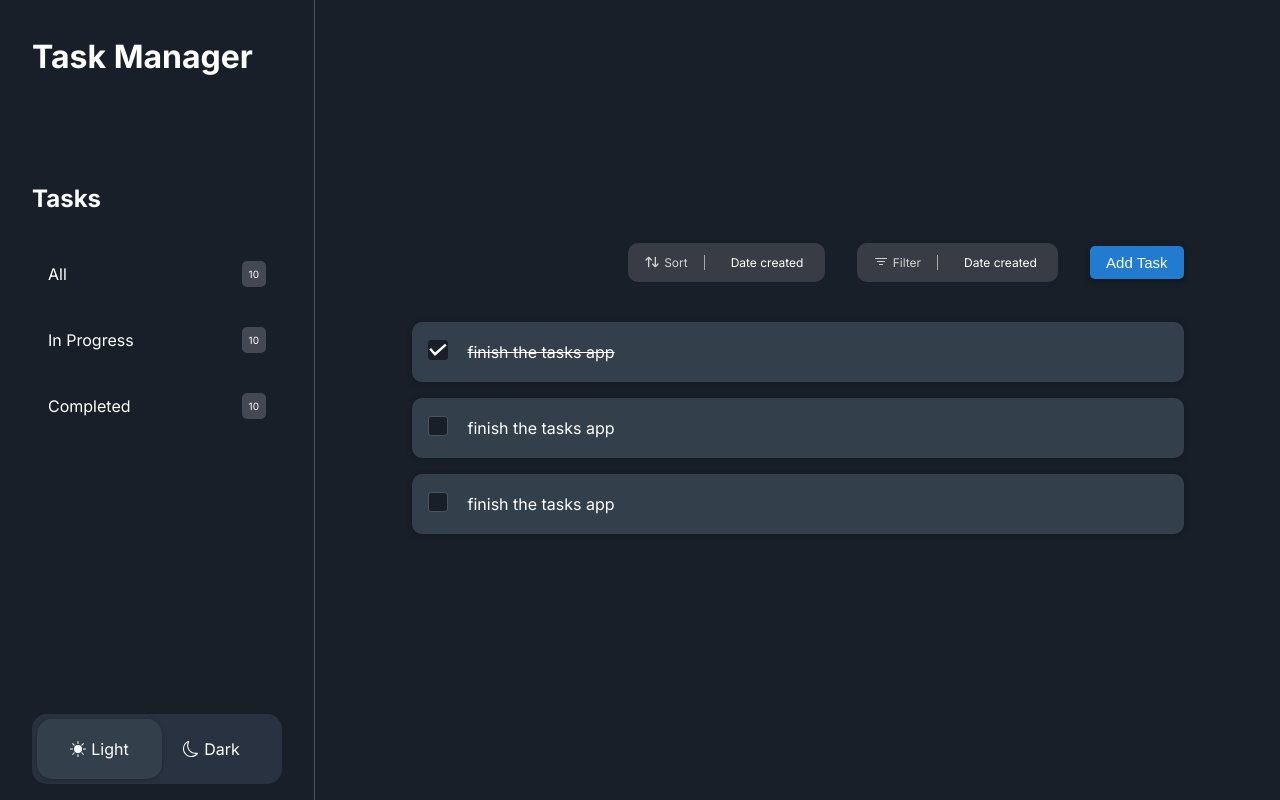
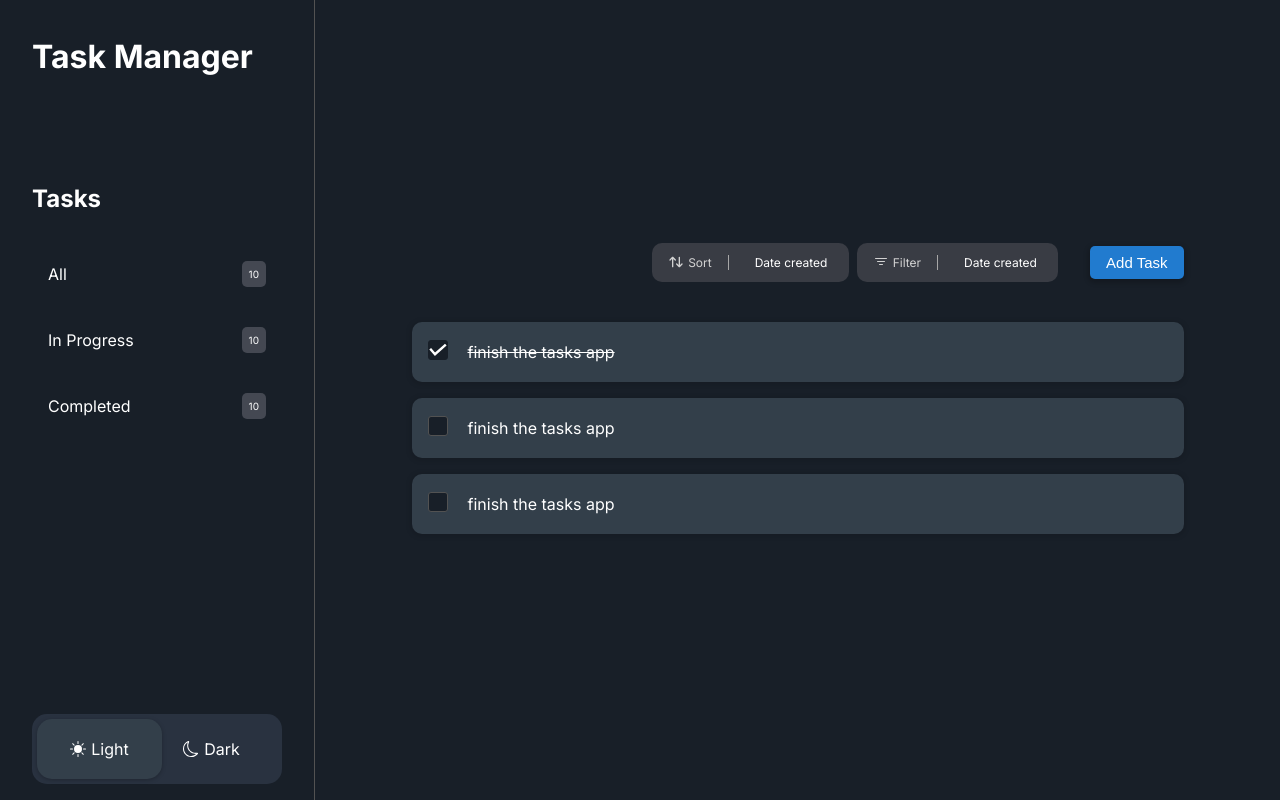
Before and after one commit to wx-it/reactjs-to-do-app, a React (Create React App) app: page / in a window 1280 px wide. Built offline with nearby package versions, Linux system fonts and the light colour scheme.

Commit message:
createTask bar styling done

```diff
--- a/src/components/createTask/CreateTask.jsx
+++ b/src/components/createTask/CreateTask.jsx
@@ -20,6 +20,7 @@
       border: "none",
       color: "white",
       outline: "none",
+      cursor: "pointer"
     }),
     dropdownIndicator: () => ({
       display: "none",
@@ -37,6 +38,7 @@
       ...baseStyles,
       margin: "none",
       height: "100%",
+      cursor: "pointer"
     }),
     singleValue: (baseStyles) => ({
       ...baseStyles,
@@ -56,6 +58,7 @@
 
   return (
     <div className="creating-tasks">
+      <div className="sorting-filtering-container">
         <div className="sort">
           <div className="sort-title">
             <TbArrowsSort />
@@ -85,6 +88,7 @@
             theme={theme}
           />
         </div>
+      </div>
 
       <button onClick={() => (modalOpen ? close() : open())}>Add Task</button>
     </div>
--- a/src/components/createTask/createTask.css
+++ b/src/components/createTask/createTask.css
@@ -43,3 +43,11 @@
   font-size: 12px;
   padding: 0 1rem 0 0.25rem;
 }
+
+
+.sorting-filtering-container{
+  display: flex;
+  justify-content: space-between;
+  align-items: center;
+  gap: .5rem;
+}
```
Lines whose indentation alone changed are shown as unchanged.
